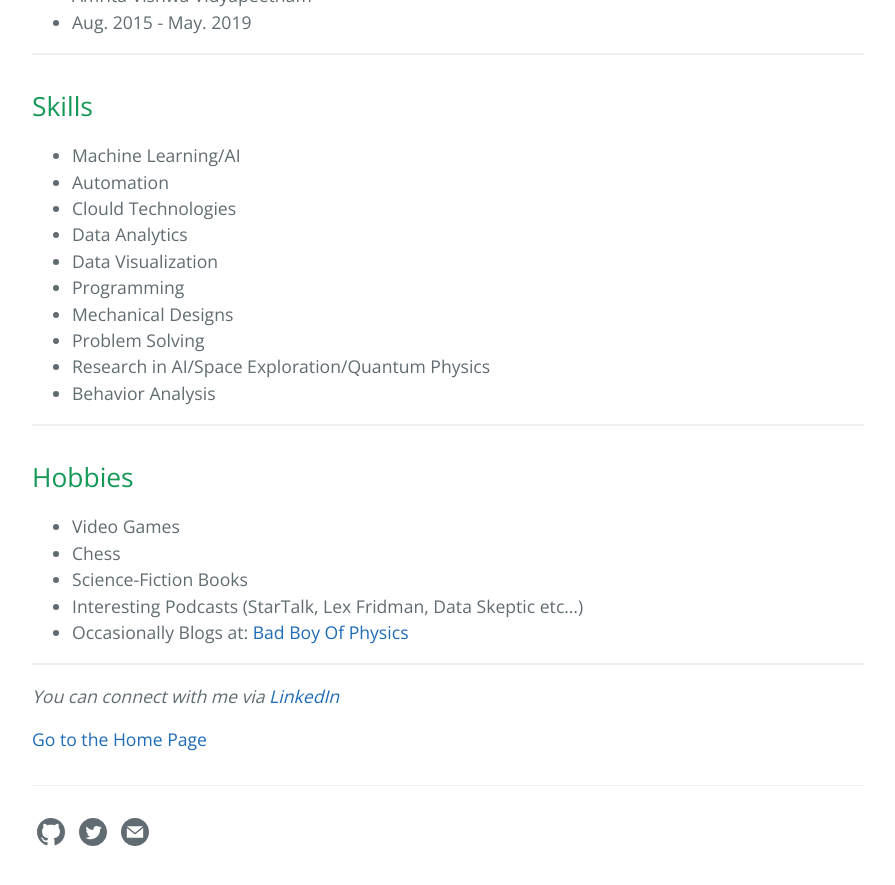
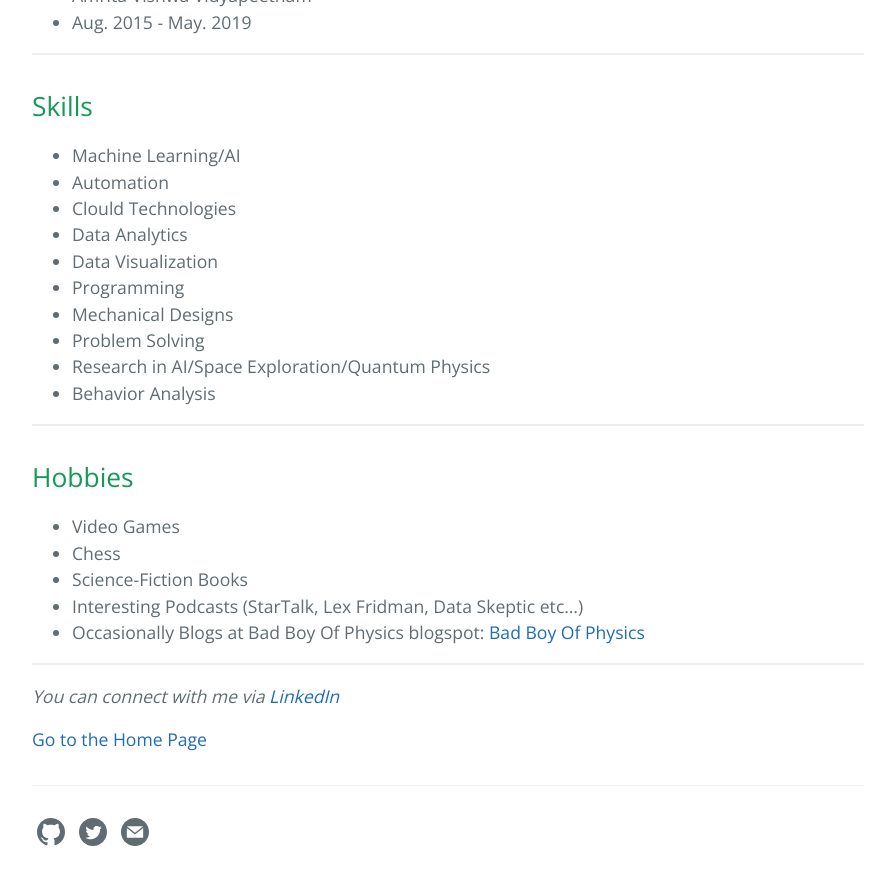
Before and after one commit to sarvade/my_portfolio, a Jekyll site: the page built from about.md, in a window 1280 px wide and 900 px high, scrolled down 1037 px. Shown: the top 885 px of the window, without its empty margins (192-1087 px from the left). Built offline with Jekyll 4.4.1, drawn with Linux system fonts in a browser that asks for light colours.

Commit message:
Update about.md

```diff
--- a/about.md
+++ b/about.md
@@ -47,7 +47,7 @@ order: 0
 - Chess
 - Science-Fiction Books
 - Interesting Podcasts (StarTalk, Lex Fridman, Data Skeptic etc...)
-- Occasionally Blogs at: [Bad Boy Of Physics](https://badboyofphysics.blogspot.com/)
+- Occasionally Blogs at Bad Boy Of Physics blogspot: [Bad Boy Of Physics](https://badboyofphysics.blogspot.com/)
 
 
 ---
```
